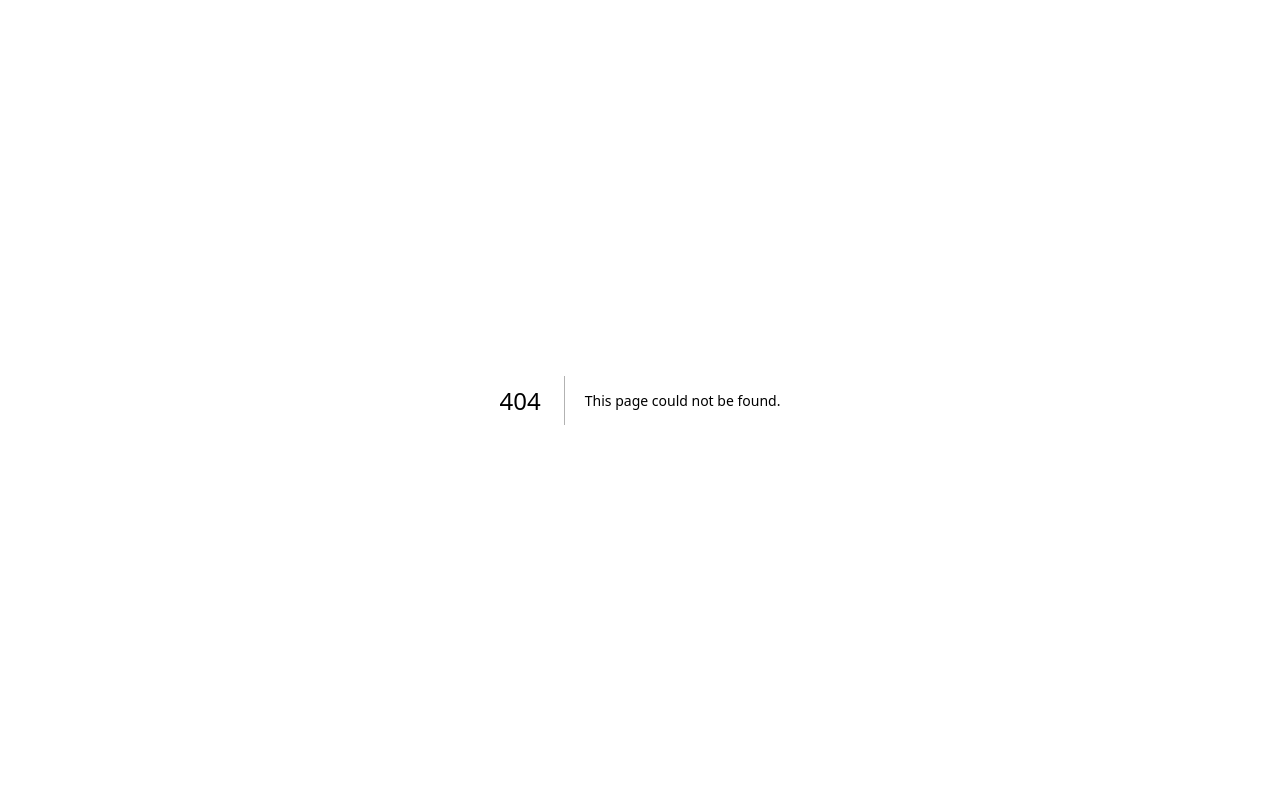
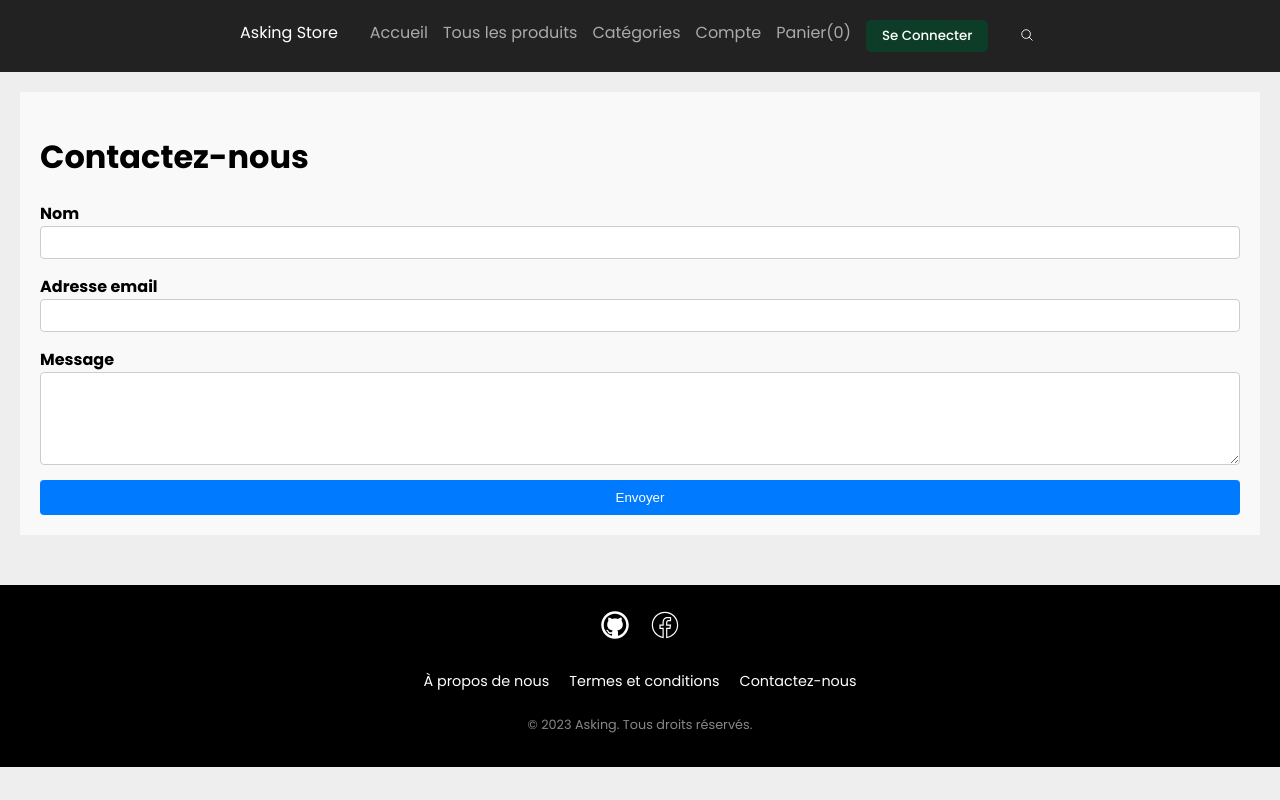
Before and after one commit to AsKing07/asking_store_frontend, a Next.js app: page /contactus in a window 1280 px wide. Before the commit this address had no page. Built offline with nearby package versions, Linux system fonts and the light colour scheme; no server answers.

Commit message:
adding contactus page design

```diff
--- a/pages/account.js
+++ b/pages/account.js
@@ -2,6 +2,7 @@
 /* eslint-disable react/jsx-key */
 import Button from "@/components/Button";
 import Center from "@/components/Center";
+import Footer from "@/components/Footer";
 import Header from "@/components/Header";
 import Input from "@/components/Input";
 import ProductBox from "@/components/ProductBox";
@@ -276,6 +277,7 @@ export default function AccountPage() {
         </ColsWrapper>
 
       </Center>
+      <Footer />
     </>
   );
 }
--- a/pages/cart.js
+++ b/pages/cart.js
@@ -17,6 +17,7 @@ import {RevealWrapper} from "next-reveal";
 import Modal from 'react-modal';
 import { useSession } from "next-auth/react";
 import Spinner from "@/components/Spinner";
+import Footer from "@/components/Footer";
 Modal.setAppElement('#__next');
 
 
@@ -274,6 +275,7 @@ export default function CartPage() {
             </Box>
           </ColumnsWrapper>
         </Center>
+        <Footer />
       </>
     );
   }
@@ -408,6 +410,7 @@ export default function CartPage() {
         </ColumnsWrapper>
 
       </Center>
+      <Footer />
       <Modal
   isOpen={modalIsOpen}
   onRequestClose={() => setModalIsOpen(false)}
--- a/pages/categories.js
+++ b/pages/categories.js
@@ -12,6 +12,7 @@ import {RevealWrapper} from "next-reveal";
 import { authOptions } from "./api/auth/[...nextauth]";
 import { getServerSession } from "next-auth";
 import { WishedProduct } from "@/models/WishedProduct";
+import Footer from "@/components/Footer";
 
 
 const CategoryGrid = styled.div`
@@ -217,6 +218,7 @@ export default function CategoriesPage({
           </CategoryWrapper>
         ))}
       </Center>
+      <Footer />
     </>
   );
 }
--- a/pages/category/[id].js
+++ b/pages/category/[id].js
@@ -1,5 +1,6 @@
 /* eslint-disable react/jsx-key */
 import Center from "@/components/Center";
+import Footer from "@/components/Footer";
 import Header from "@/components/Header";
 import ProductsGrid from "@/components/ProductsGrid";
 import Spinner from "@/components/Spinner";
@@ -292,6 +293,7 @@ console.log(mergedValues);
           </div>
         )}
         </Center>
+        <Footer />
         </>
     )
 }
--- /dev/null
+++ b/pages/contactus.js
@@ -0,0 +1,82 @@
+import Header from "@/components/Header";
+import Footer from "@/components/Footer";
+import styled from "styled-components";
+
+const ContactContainer = styled.div`
+  margin: 20px;
+  padding: 20px;
+  background-color: #f9f9f9;
+`;
+
+const Title = styled.h1`
+  font-size: 2rem;
+  margin-bottom: 20px;
+`;
+
+const ContactForm = styled.form`
+  display: flex;
+  flex-direction: column;
+  gap: 15px;
+`;
+
+const FormGroup = styled.div`
+  display: flex;
+  flex-direction: column;
+`;
+
+const Label = styled.label`
+  font-weight: bold;
+`;
+
+const Input = styled.input`
+  padding: 8px;
+  border: 1px solid #ccc;
+  border-radius: 4px;
+`;
+
+const TextArea = styled.textarea`
+  padding: 8px;
+  border: 1px solid #ccc;
+  border-radius: 4px;
+`;
+
+const SubmitButton = styled.button`
+  padding: 10px 20px;
+  background-color: #007bff;
+  color: #fff;
+  border: none;
+  border-radius: 4px;
+  cursor: pointer;
+`;
+
+export default function ContactUs() {
+  const handleSubmit = (e) => {
+    e.preventDefault();
+    // Ajouter ici la logique pour traiter le formulaire de contact
+  };
+
+  return (
+    <>
+      <Header />
+      <ContactContainer>
+        <Title>Contactez-nous</Title>
+        <ContactForm onSubmit={handleSubmit}>
+          <FormGroup>
+            <Label htmlFor="name">Nom</Label>
+            <Input type="text" id="name" name="name" />
+          </FormGroup>
+          <FormGroup>
+            <Label htmlFor="email">Adresse email</Label>
+            <Input type="email" id="email" name="email" />
+          </FormGroup>
+          <FormGroup>
+            <Label htmlFor="message">Message</Label>
+            <TextArea id="message" name="message" rows="5" />
+          </FormGroup>
+          <SubmitButton type="submit">Envoyer</SubmitButton>
+        </ContactForm>
+      </ContactContainer>
+      <Footer />
+    </>
+  );
+}
--- a/pages/product/[id].js
+++ b/pages/product/[id].js
@@ -12,6 +12,7 @@ import { useContext } from "react";
 import { CartContext } from "@/components/CartContext";
 import FlyingButton from "@/components/FlyingButton";
 import ProductReviews from "@/components/ProductReviews";
+import Footer from "@/components/Footer";
 
 const ColWrapper = styled.div`
   display: grid;
@@ -82,6 +83,7 @@ export default function ProductPage({ product }) {
         </ColWrapper>
         <ProductReviews product={product} />
       </Center>
+      <Footer />
     </>
   );
 }
--- a/pages/products.js
+++ b/pages/products.js
@@ -8,6 +8,7 @@ import Title from "@/components/Title";
 import { authOptions } from "./api/auth/[...nextauth]";
 import { getServerSession } from "next-auth";
 import { WishedProduct } from "@/models/WishedProduct";
+import Footer from "@/components/Footer";
 
 export default function ProductsPage({products,wishedProducts}) {
   return (
@@ -17,6 +18,7 @@ export default function ProductsPage({products,wishedProducts}) {
         <Title>Tous les produits</Title>
         <ProductsGrid products={products}  wishedProducts={wishedProducts}/>
       </Center>
+      <Footer />
     </>
   );
 }
--- a/pages/search.js
+++ b/pages/search.js
@@ -9,6 +9,7 @@ import axios from "axios";
 import ProductsGrid from "@/components/ProductsGrid";
 import { debounce } from "lodash";
 import Spinner from "@/components/Spinner";
+import Footer from "@/components/Footer";
 
 // Styles pour le champ de recherche
 const SearchInput = styled(Input)`
@@ -91,6 +92,8 @@ export default function SearchPage() {
 
         )}
       </Center>
+
+      <Footer />
     </>
   );
 }
```
